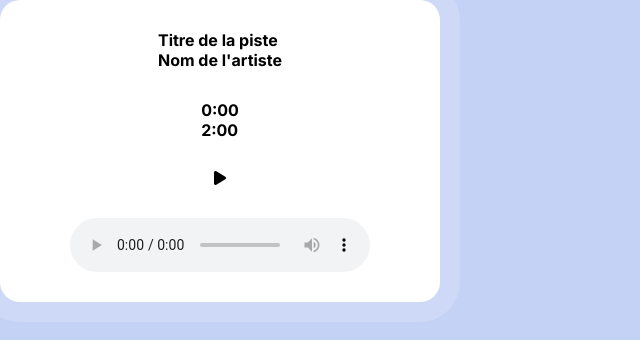
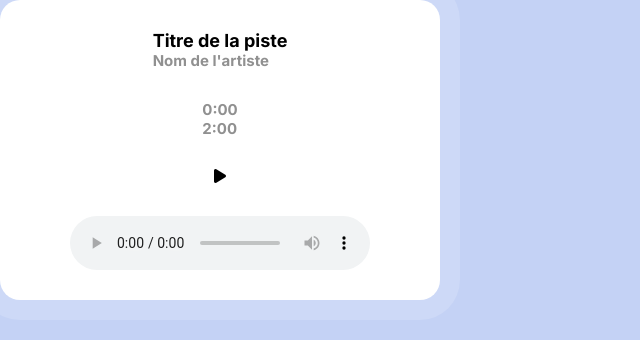
Before and after one commit to eikon-frontend-students/imd2-exercice-hebdomadaire-10-Itziarperdi, a website built with Parcel: page src/index.html in a window 1280 px wide. Shown: the whole page, without its empty margins (0-640 px from the left). Built offline with nearby package versions, Linux system fonts and the light colour scheme.

Commit message:
mise en place des éléments écrits

```diff
--- a/src/scss/main.scss
+++ b/src/scss/main.scss
@@ -36,7 +36,14 @@
 .player-time.current,
 .player-time.total {
   font-family: Inter;
+  color: var(--gray, #909090);
+  font-size: 15px;
   font-style: normal;
   font-weight: 700;
   line-height: normal;
 }
+
+.player-track-title {
+  color: var(--black, #000);
+  font-size: 18px;
+}
```
